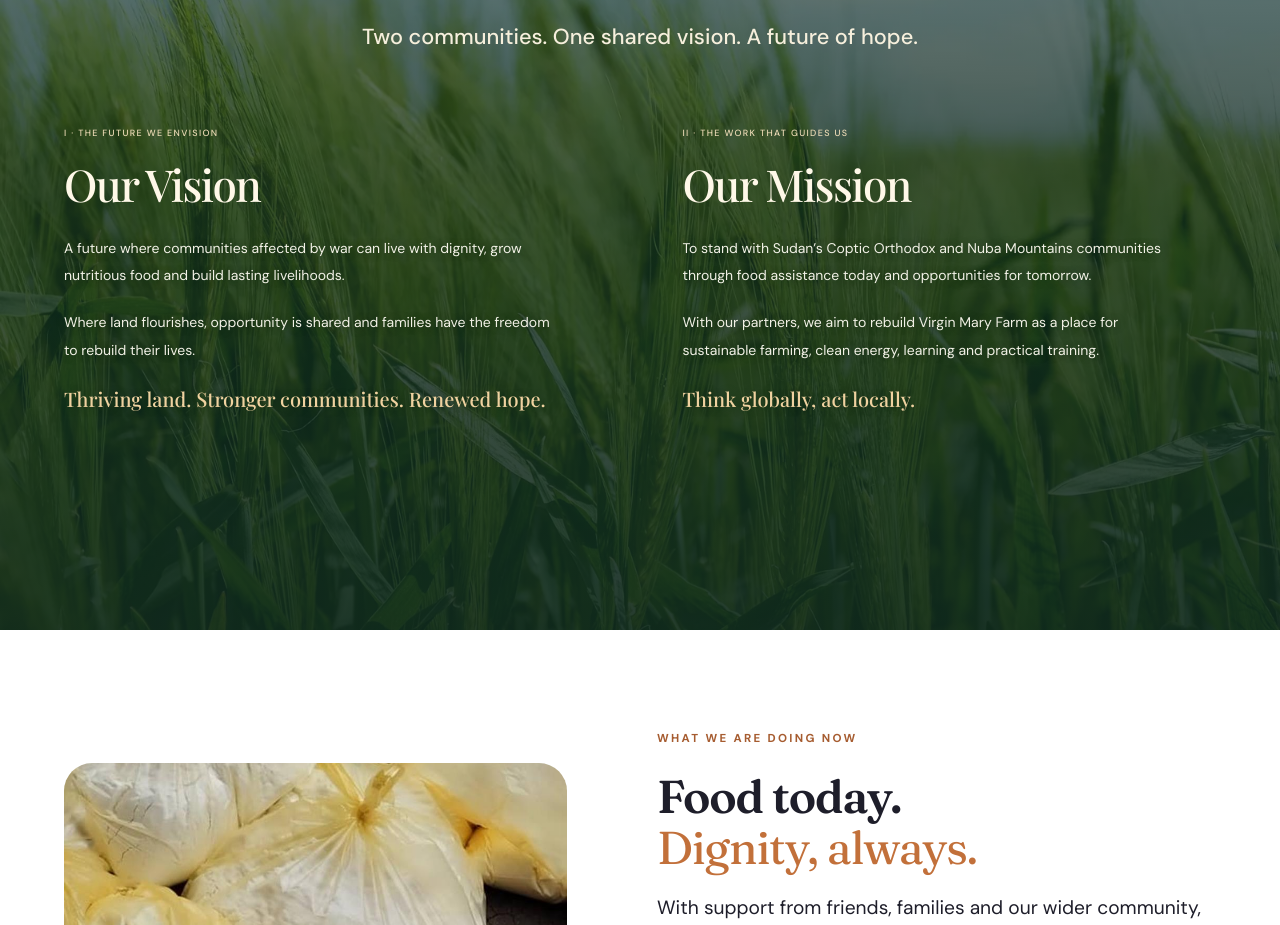
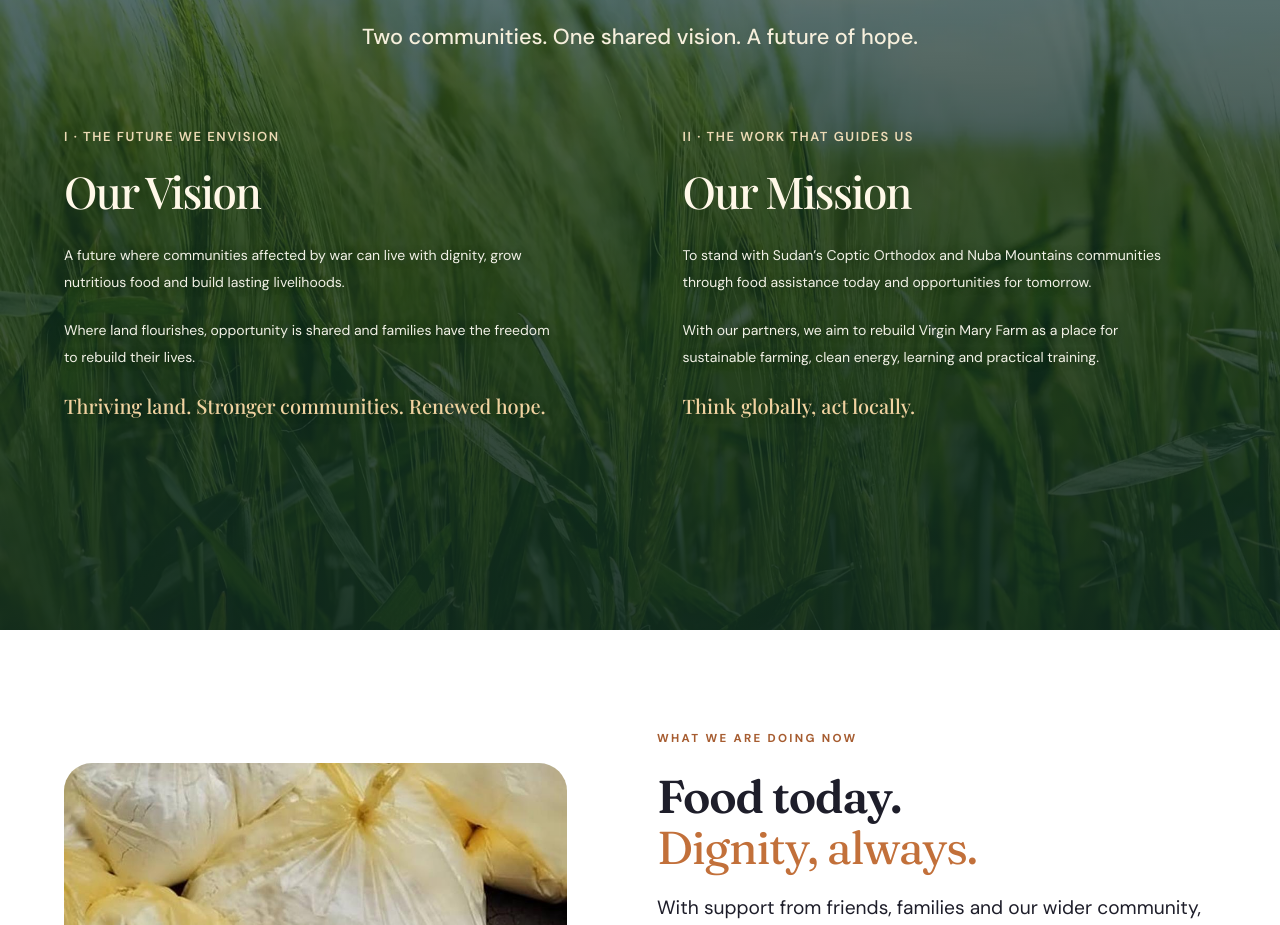
Before and after one commit to Hero988/RiseMeUp, a React (Vite) app: page / in a window 1280 px wide. Shown: the part 3100-4025 px from the top of the page. Built offline with nearby package versions, Linux system fonts and the light colour scheme; a web font is replaced by a local one.

Commit message:
Increase readability of Vision and Mission introductory labels

```diff
--- a/src/components/VisionField.css
+++ b/src/components/VisionField.css
@@ -50,3 +50,13 @@
  .home-page #vision-mission.rm-field-vision .vision-grid article > p:not(.chapter){max-width:none}
  .home-page #vision-mission.rm-field-vision .vision-grid article > p:last-child{font-size:19px;margin-top:23px}
 }
+
+/* Larger introductory labels above the vision and mission headings. */
+.home-page #vision-mission.rm-field-vision .chapter {
+  font-size:13px;
+  font-weight:600;
+  letter-spacing:.12em;
+}
+@media(max-width:650px) {
+  .home-page #vision-mission.rm-field-vision .chapter {font-size:12px}
+}
```
